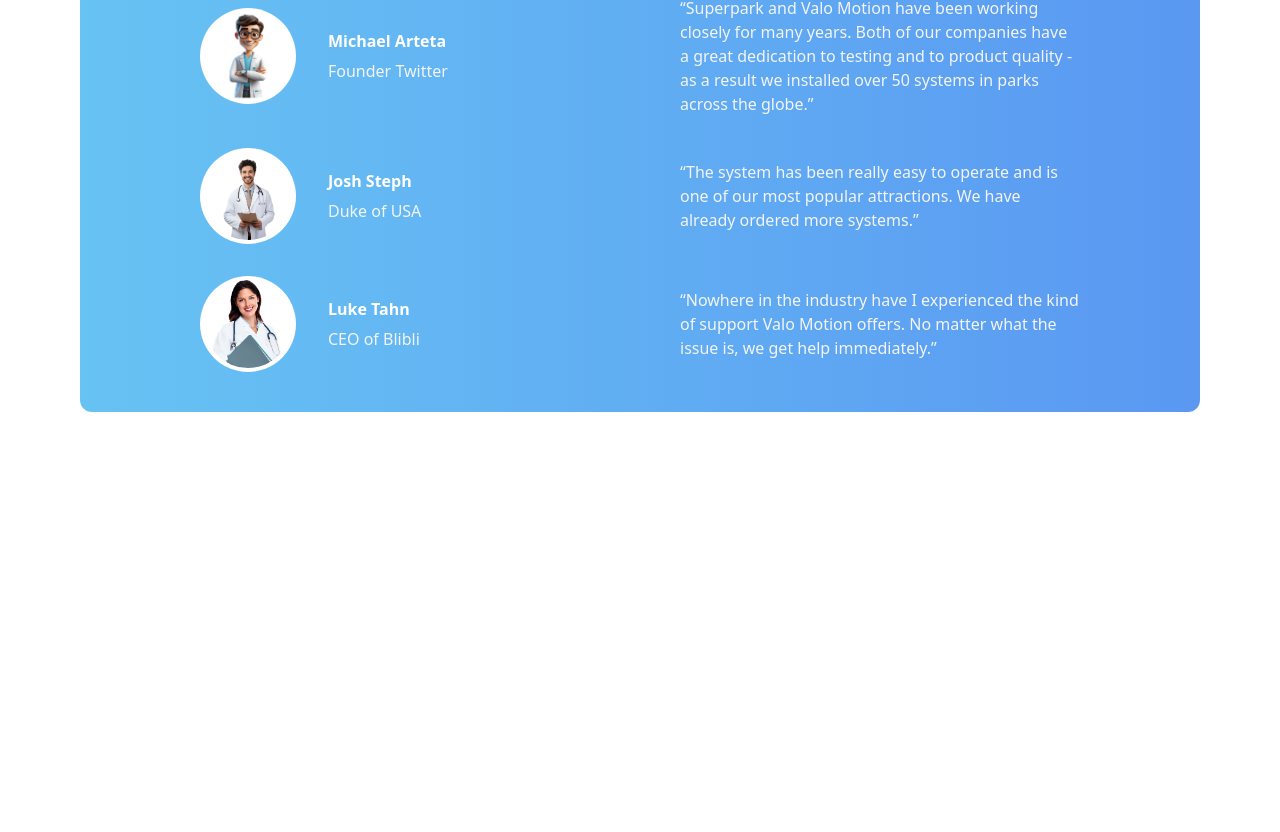
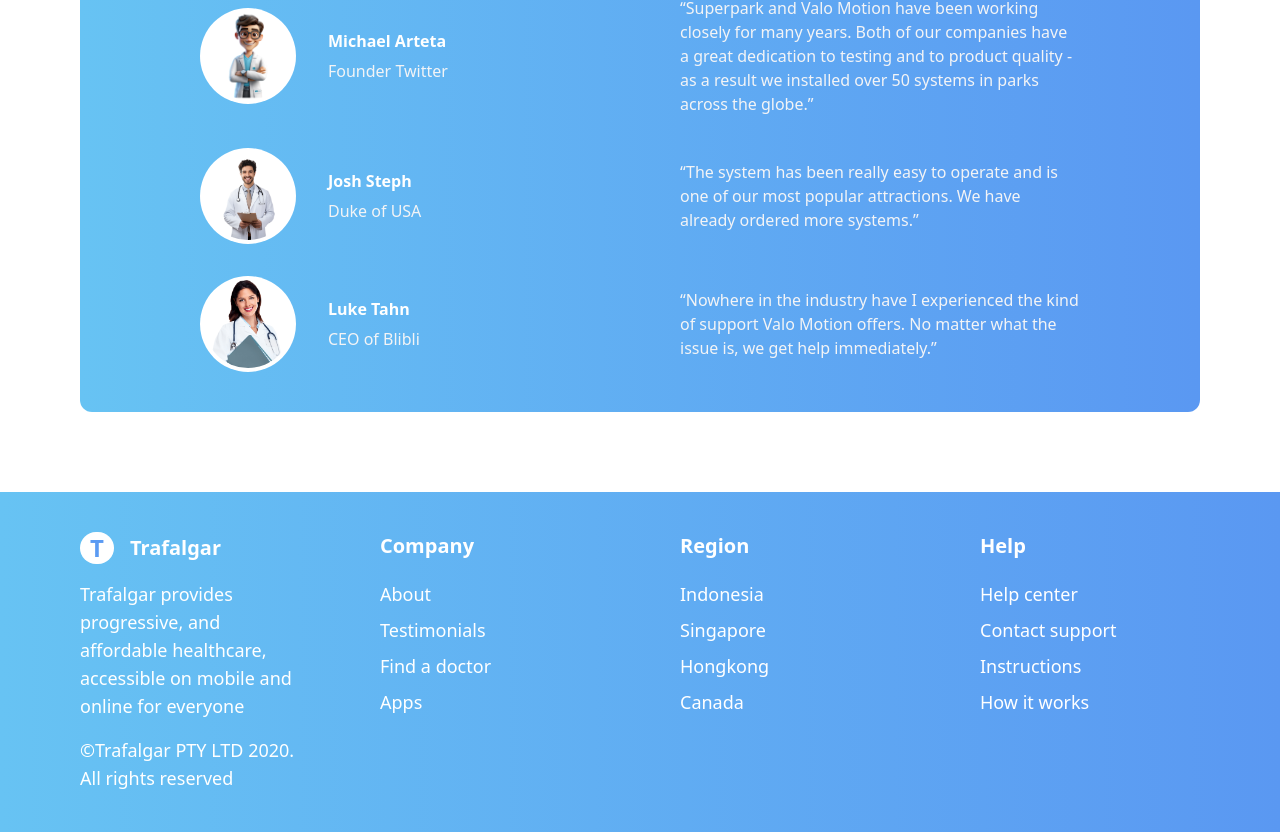
Before and after one commit to daniels9028/Assignmentday29, a React app: page / in a window 1280 px wide. Shown: the part 3222-4054 px from the top of the page. Before the commit the page ends 3714 px from the top, so only its background shows below. Built offline with nearby package versions, Linux system fonts and the light colour scheme; the HTML template or start-up script is replaced by a standard one.

Commit message:
Footer Section

```diff
--- a/src/App.jsx
+++ b/src/App.jsx
@@ -4,6 +4,7 @@ import Banner from "./components/Banner";
 import Services from "./components/Services";
 import Apps from "./components/Apps";
 import Testimonials from "./components/Testimonials";
+import Footer from "./components/Footer";
 
 import banner from "./assets/banner.png";
 
@@ -127,6 +128,24 @@ const testimonials = [
   },
 ];
 
+const footerLinks = [
+  {
+    id: 1,
+    title: "Company",
+    links: ["About", "Testimonials", "Find a doctor", "Apps"],
+  },
+  {
+    id: 2,
+    title: "Region",
+    links: ["Indonesia", "Singapore", "Hongkong", "Canada"],
+  },
+  {
+    id: 3,
+    title: "Help",
+    links: ["Help center", "Contact support", "Instructions", "How it works"],
+  },
+];
+
 const App = () => {
   return (
     <>
@@ -135,6 +154,7 @@ const App = () => {
       <Services services={services} />
       <Apps apps={apps} />
       <Testimonials testimonials={testimonials} />
+      <Footer footerLinks={footerLinks} />
     </>
   );
 };
--- /dev/null
+++ b/src/components/Footer.jsx
@@ -0,0 +1,37 @@
+import React from "react";
+import FooterList from "./FooterList";
+
+const Footer = (props) => {
+  const { footerLinks } = props;
+
+  return (
+    <footer className="w-full bg-gradient-to-r from-[#67C3F3] to-[#5A98F2]">
+      <div className="max-w-[1444px] mx-auto lg:px-20 p-10">
+        <div className="grid w-full grid-cols-1 gap-8 lg:gap-20 lg:grid-cols-4">
+          <div className="flex flex-col gap-4">
+            <div className="flex items-center gap-4">
+              <h3 className="px-2.5 text-2xl font-semibold bg-white text-[#5B9BF3] rounded-full">
+                T
+              </h3>
+              <span className="text-xl font-semibold text-white">
+                Trafalgar
+              </span>
+            </div>
+            <p className="text-lg text-white">
+              Trafalgar provides progressive, and affordable healthcare,
+              accessible on mobile and online for everyone
+            </p>
+            <p className="text-lg text-white">
+              ©Trafalgar PTY LTD 2020. All rights reserved
+            </p>
+          </div>
+          {footerLinks.map((footer) => (
+            <FooterList footer={footer} key={footer.id} />
+          ))}
+        </div>
+      </div>
+    </footer>
+  );
+};
+
+export default Footer;
--- /dev/null
+++ b/src/components/FooterList.jsx
@@ -0,0 +1,18 @@
+import React from "react";
+
+const FooterList = (props) => {
+  const { footer } = props;
+
+  return (
+    <div className="flex flex-col gap-5">
+      <h3 className="text-xl font-semibold text-white">{footer.title}</h3>
+      <ul className="flex flex-col space-y-2 text-lg text-white cursor-pointer">
+        {footer.links.map((link, index) => (
+          <li key={index}>{link}</li>
+        ))}
+      </ul>
+    </div>
+  );
+};
+
+export default FooterList;
```
